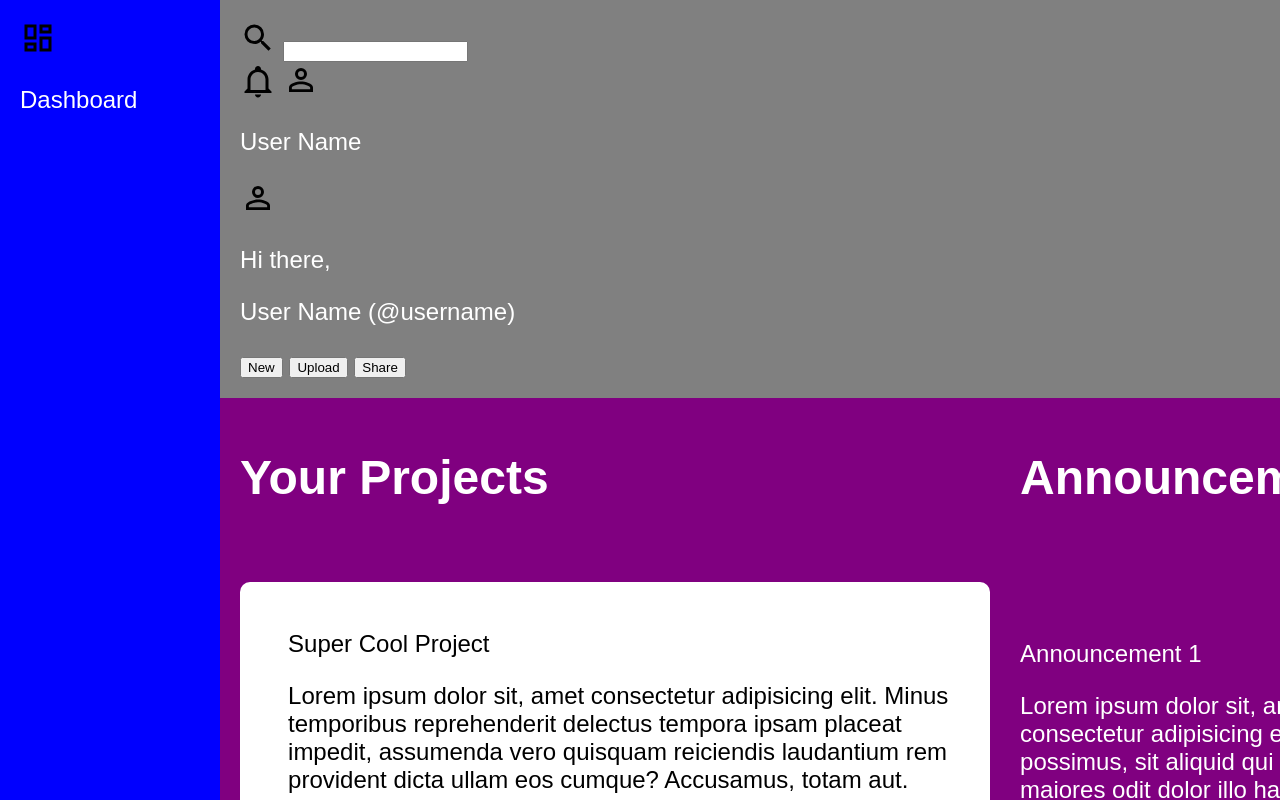
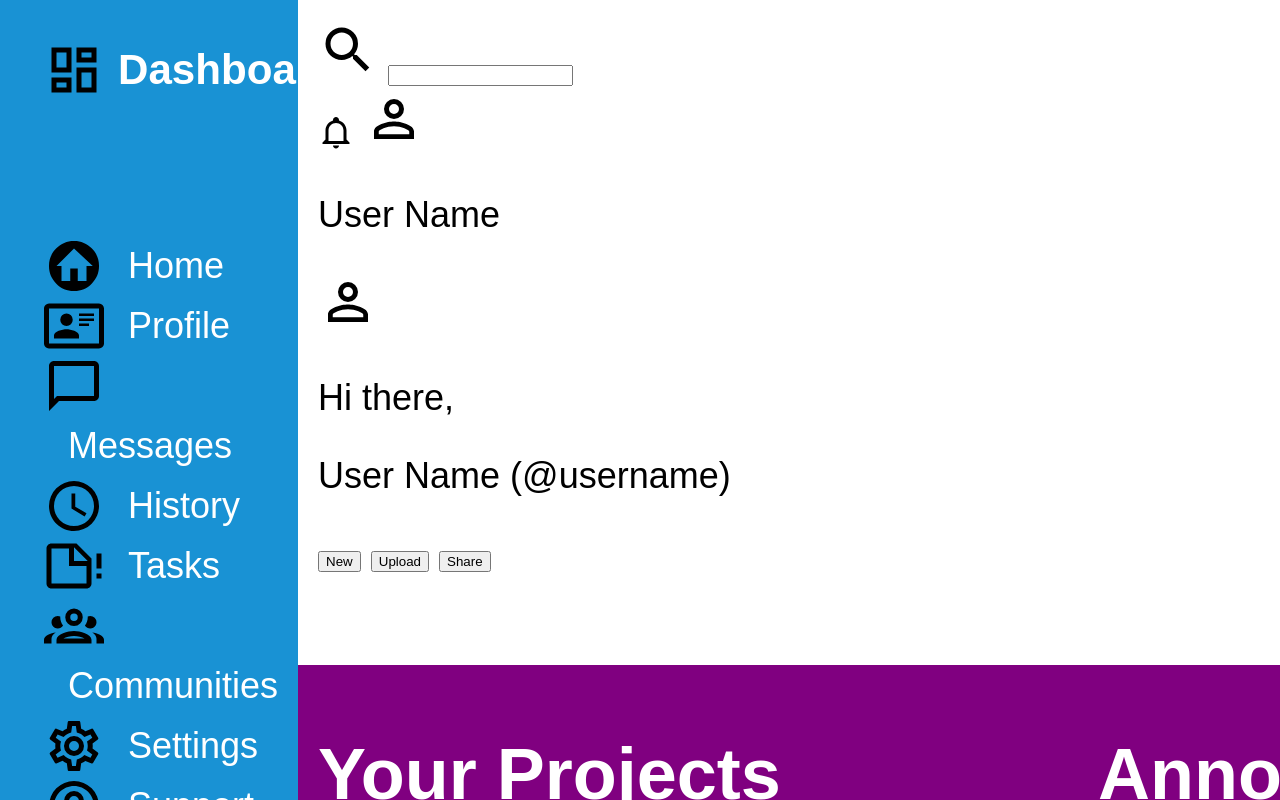
Before and after one commit to halileryildirim/admin-dashboard, a plain HTML site: page index.html in a window 1280 px wide. Drawn offline with Linux system fonts and the light colour scheme.

Commit message:
Finished sidebar design

```diff
--- a/index.html
+++ b/index.html
@@ -11,24 +11,24 @@
         <div class="sidebar">
             <div class="sidebar-header">
             <img src="icons/view-dashboard-outline.svg" id="icons">
-            <p>Dashboard</p>
+            <h3>Dashboard</h3>
             </div>
             <div class="sidebar-nav">
                 <nav class="main-nav">
                     <ul>
                         <li><img src="icons/home-circle.svg" id="icons"><a href="">Home</a></li>
-                        <li><img src="icons/home-circle.svg" id="icons"><a href="">Profile</a></li>
-                        <li><img src="icons/home-circle.svg" id="icons"><a href="">Messages</a></li>
-                        <li><img src="icons/home-circle.svg" id="icons"><a href="">History</a></li>
-                        <li><img src="icons/home-circle.svg" id="icons"><a href="">Tasks</a></li>
-                        <li><img src="icons/home-circle.svg" id="icons"><a href="">Communities</a></li>
+                        <li><img src="icons/card-account-details-outline.svg" id="icons"><a href="">Profile</a></li>
+                        <li><img src="icons/message-outline.svg" id="icons"><a href="">Messages</a></li>
+                        <li><img src="icons/clock-outline.svg" id="icons"><a href="">History</a></li>
+                        <li><img src="icons/note-alert-outline.svg" id="icons"><a href="">Tasks</a></li>
+                        <li><img src="icons/account-group-outline.svg" id="icons"><a href="">Communities</a></li>
                     </ul>
                 </nav>
                 <nav class="secondary-nav">
                     <ul>
-                        <li><img src="icons/home-circle.svg" id="icons"><a href="">Settings</a></li>
-                        <li><img src="icons/home-circle.svg" id="icons"><a href="">Support</a></li>
-                        <li><img src="icons/home-circle.svg" id="icons"><a href="">Privacy</a></li>
+                        <li><img src="icons/cog-outline.svg" id="icons"><a href="">Settings</a></li>
+                        <li><img src="icons/help-circle-outline.svg" id="icons"><a href="">Support</a></li>
+                        <li><img src="icons/shield-check-outline.svg" id="icons"><a href="">Privacy</a></li>
                     </ul>
                 </nav>
             </div>
--- a/style.css
+++ b/style.css
@@ -4,7 +4,7 @@ body, html {
     padding: 0;
     height: 100vh;
     width: 100vw;
-    font-size: 24px;
+    font-size: 36px;
     color: white;
     overflow-x: hidden;
 }
@@ -19,11 +19,39 @@ body, html {
     background-color: blue;
     display: grid;
     grid-row: span 2;
+    grid-template-rows: 0.75fr 5fr 8fr;
+    background-color: rgb(25,146,212);
+}
+
+.sidebar-header {
+    display: grid;
+    grid-template-columns: 50px 50px;
+    grid-template-rows: 100px;
+    align-items: center;
+    column-gap: 24px;
+    margin-left: 24px;
+}
+
+.sidebar-nav {
+    display: grid;
+    grid-template-rows: 1fr 2fr;
+}
+
+.main-nav, .secondary-nav {
+    display: grid;
+    grid-template-rows: max-content;
+    margin-left: 24px;
+}
+
+li a, li img{
+    vertical-align: middle;
+    line-height: 60px;
 }
 
 .header{
     padding: 20px;
-    background-color: gray;
+    background-color: rgb(255,255,255);
+    color: black;
 }
 
 .main-content{
@@ -37,15 +65,20 @@ body, html {
 a, a:visited{
     text-decoration: none;
     color: white;
+    padding-left: 24px;
 }
 
 ul, li{
     list-style: none;
+    margin: 0;
+    padding: 0;
 }
 
+
+
 #icons{
-    width: 36px;
-    height: 36px;
+    width: 60px;
+    height: 60px;
     color: white;
 }
 
@@ -103,6 +136,7 @@ ul, li{
     text-align: center;
     padding: 24px;
     border-radius: 10px;
+    font-size: 24px;
 }
 
 .card-title, .card > p {
@@ -116,7 +150,7 @@ ul, li{
     justify-content: end;
     gap: 36px;
     margin-right: 24px;
-    margin-top: 144px;
+    margin-top: 50px;
 }
 
 .announcements {
```
